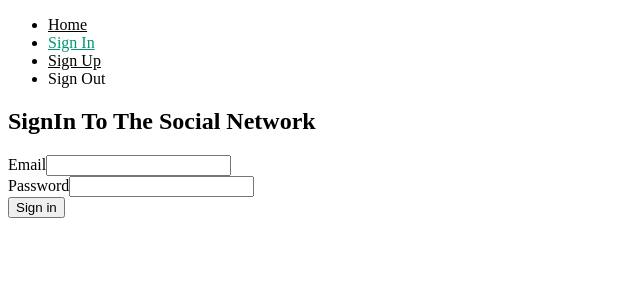
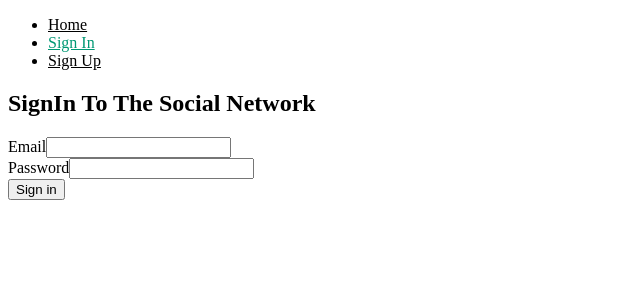
Before and after one commit to Mammirati15/nodeReactSocialNet, a React (Create React App) app in the folder react-social-net/: page /signin in a window 1280 px wide. Shown: the top 300 px of the page, without its empty margins (0-640 px from the left). Built offline with nearby package versions, Linux system fonts and the light colour scheme.

Commit message:
conditionally rendered nav links

```diff
--- a/react-social-net/src/core/Menu.js
+++ b/react-social-net/src/core/Menu.js
@@ -20,7 +20,7 @@ export const signout = (next) =>  {
 }
 
 export const isAuthenticated = () => {
-  if(typeof window !== "undefined") {
+  if(typeof window == "undefined") {
     return false
   }
 
@@ -38,16 +38,22 @@ const Menu = ({history}) => (
         <Link className="nav-link" style={isActive(history, "/")} to="/">Home</Link>
       </li>
 
+      {!isAuthenticated() && (
+      <>
         <li className="nav-item">
           <Link className="nav-link" style={isActive(history, "/signin")} to="/signin">Sign In</Link>
         </li>
         <li className="nav-item">
           <Link className="nav-link"  style={isActive(history, "/signup")} to="/signup">Sign Up</Link>
         </li>
+      </>
+      )}
 
+     {isAuthenticated() && (
       <li className="nav-item">
         <a className="nav-link"  style={isActive(history, "/signout"), {cursor: "pointer"}} onClick={() => signout(() => history.push("/"))} >Sign Out</a>
       </li>
+     )}
     </ul>
   </div>
 )
```
Also changed, not shown: 1 other file (tests, documents, lock files or other folders). Lines whose indentation alone changed are shown as unchanged.
